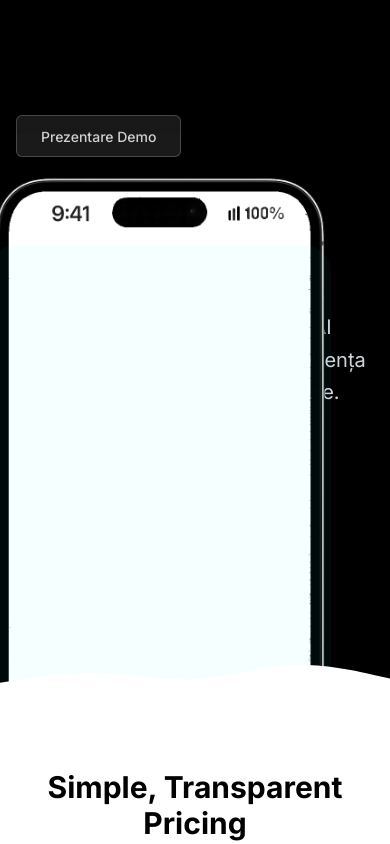
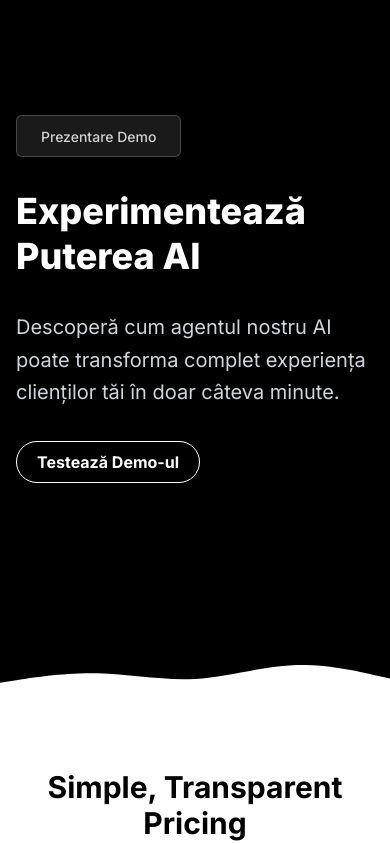
Before and after one commit to GabrielVasilachi/Ai_ChatMegaPromoting, a Next.js app: page / in a window 390 px wide. Shown: the part 6280-7124 px from the top of the page. Built offline with nearby package versions, Linux system fonts and the light colour scheme.

Commit message:
fix(mobile): prevent horizontal scroll and zoom issues
- Fix viewport configuration using Next.js 14 viewport export
- Hide DeveloperSection iPhone image on mobile to prevent overflow
- Add responsive scaling and positioning for desktop
- Add overflow-x hidden to html element for extra protection

```diff
--- a/src/app/layout.tsx
+++ b/src/app/layout.tsx
@@ -7,6 +7,12 @@ const inter = Inter({ subsets: ['latin'] });
 export const metadata: Metadata = {
   title: 'Otonom AI - Your 24/7 AI Receptionist',
   description: 'Never miss a customer inquiry again. Our AI agent handles inbound messages, qualifies leads, and routes complex issues to your team.',
+};
+
+export const viewport = {
+  width: 'device-width',
+  initialScale: 1.0,
+  maximumScale: 5.0,
 };
 
 export default function RootLayout({
--- a/src/components/sections/DeveloperSection.tsx
+++ b/src/components/sections/DeveloperSection.tsx
@@ -57,15 +57,15 @@ export default function DeveloperSection() {
       </div>
       {/* Absolutely positioned iPhone image at the bottom center */}
       <div
-        className="absolute z-0"
+        className="absolute z-0 hidden md:block"
         style={{
-          right: '18%',
+          right: 'clamp(5%, 18%, 18%)',
           left: 'auto',
           bottom: '0',
-          transform: 'scale(1.45)',
+          transform: 'scale(clamp(1.0, 1.45, 1.45))',
           maxHeight: '600px',
           width: 'auto',
-          maxWidth: '500px',
+          maxWidth: 'min(500px, 40vw)',
           borderRadius: '1.5rem',
           boxShadow: '0 8px 32px 0 rgba(0,0,0,0.18)',
           overflow: 'hidden',
--- a/src/styles/globals.css
+++ b/src/styles/globals.css
@@ -19,7 +19,7 @@
 }
 
 /* Base styles */
-body {
+html, body {
   background-color: white;
   color: black;
   overflow-x: hidden; /* Prevent horizontal scroll on mobile */
```
